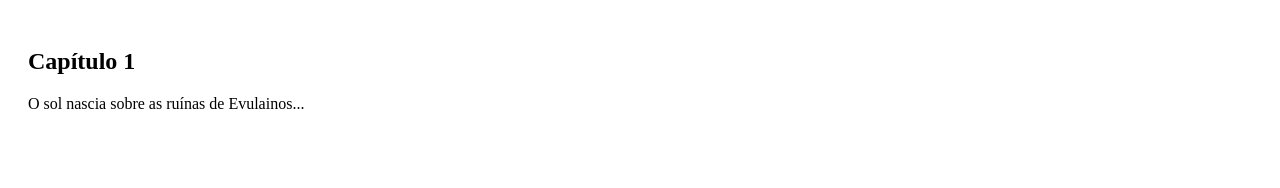
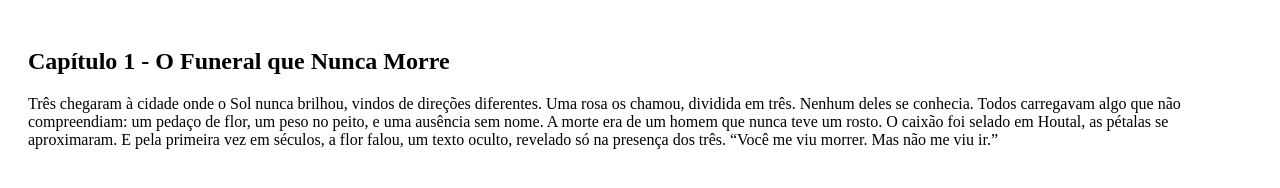
Before and after one commit to HeitorL1/eyalnebooks, a plain HTML site: page livros/livro1/pagina2.html in a window 1280 px wide. Drawn offline with Linux system fonts and the light colour scheme.

Commit message:
Update pagina2.html

```diff
--- a/livros/livro1/pagina2.html
+++ b/livros/livro1/pagina2.html
@@ -3,8 +3,15 @@
 <head><meta charset="UTF-8"></head>
 <body>
   <div style="padding: 20px;">
-    <h2>Capítulo 1</h2>
-    <p>O sol nascia sobre as ruínas de Evulainos...</p>
+    <h2>Capítulo 1 - O Funeral que Nunca Morre</h2>
+    <p>Três chegaram à cidade onde o Sol nunca brilhou, vindos de direções diferentes.
+Uma rosa os chamou, dividida em três.
+Nenhum deles se conhecia. Todos carregavam algo que não compreendiam:
+um pedaço de flor, um peso no peito, e uma ausência sem nome.
+A morte era de um homem que nunca teve um rosto.
+O caixão foi selado em Houtal, as pétalas se aproximaram. E pela primeira vez em séculos, a flor falou,
+um texto oculto, revelado só na presença dos três.
+“Você me viu morrer. Mas não me viu ir.”</p>
   </div>
 </body>
 </html>
```
